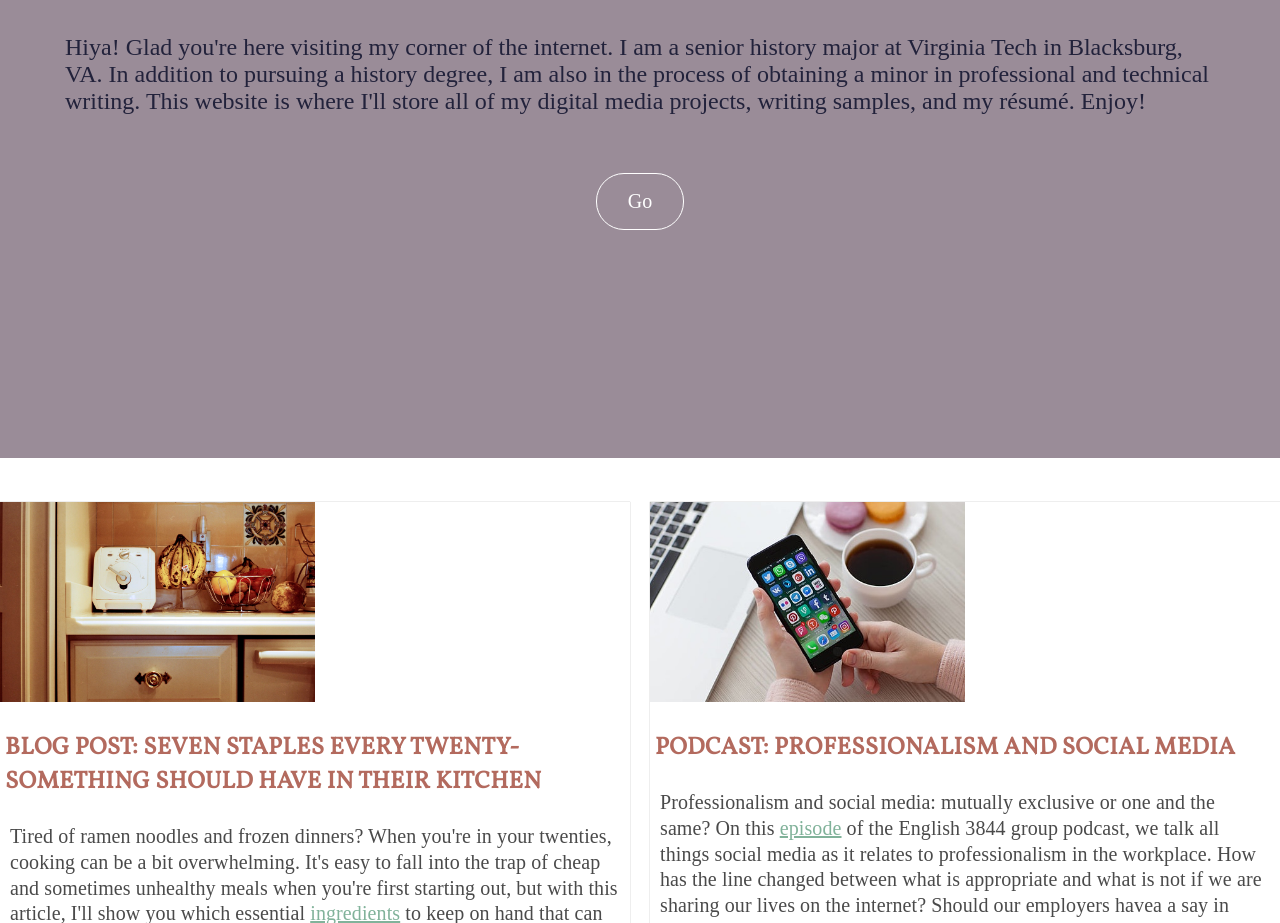
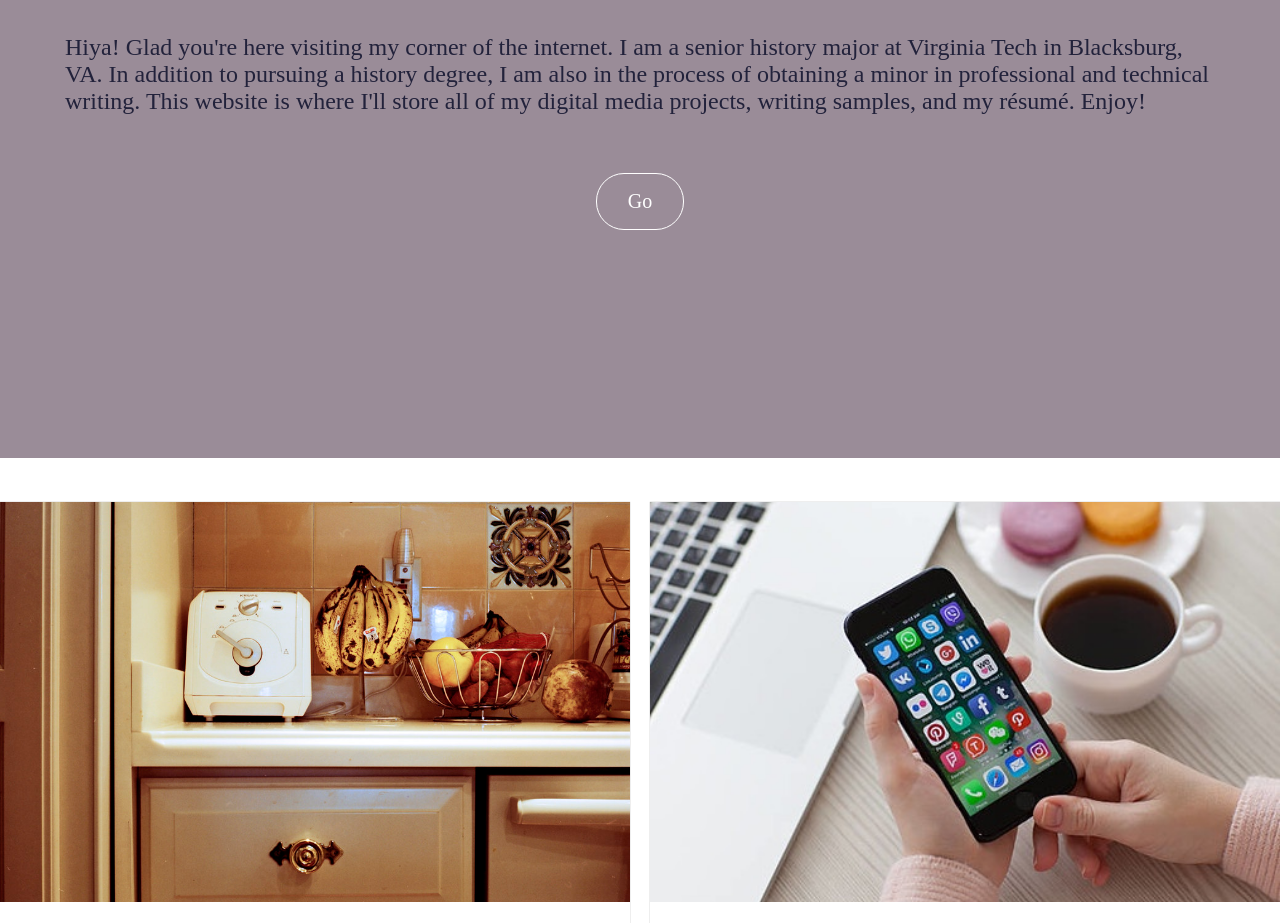
Before and after one commit to abigailcbryant/abigailcbryant.github.io, a plain HTML site: page index.html in a window 1280 px wide. Shown: the part 342-1265 px from the top of the page. Drawn offline with Linux system fonts and the light colour scheme.

Commit message:
Update style.css
Co-Authored-By: abigailcbryant <81589573+abigailcbryant@users.noreply.github.com>

```diff
--- a/css/style.css
+++ b/css/style.css
@@ -23,8 +23,8 @@ h2 {
 }
 
 img {
-  width: 50%;
-  height: 25vh;
+  width: 100%;
+  height: 50vh;
   object-fit: cover;
   object-position: center;
 }
```
